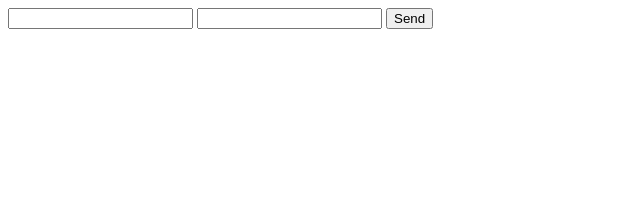
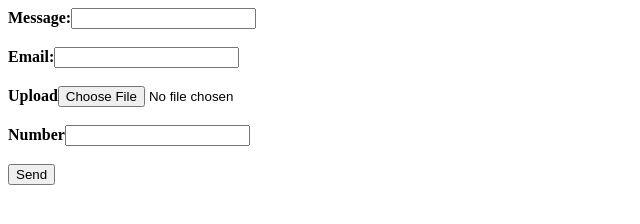
Before and after one commit to Studio32Web/submitform.io, a plain HTML site: page index.html in a window 1280 px wide. Shown: the whole page, without its empty margins (0-640 px from the left). Drawn offline with Linux system fonts and the light colour scheme.

Commit message:
Add files via upload

```diff
--- a/index.html
+++ b/index.html
@@ -4,7 +4,21 @@
 
 
    <form action="https://formsubmit.co/vdukly@gmail.com" method="POST">
-     <input type="text" name="name" required>
-     <input type="email" name="email" required>
+     <b>Message:</b><input type="text" name="name" required>
+</br>
+</br>
+     <b>Email:</b><input type="email" name="email" required>
+</br>
+</br>
+
+     <b>Upload</b><input type="file" name="file" required>
+</br>
+</br>
+
+    <b>Number</b><input type="number" name="number" required>
+
+</br>
+</br>
+
      <button type="submit">Send</button>
 </form>
```
